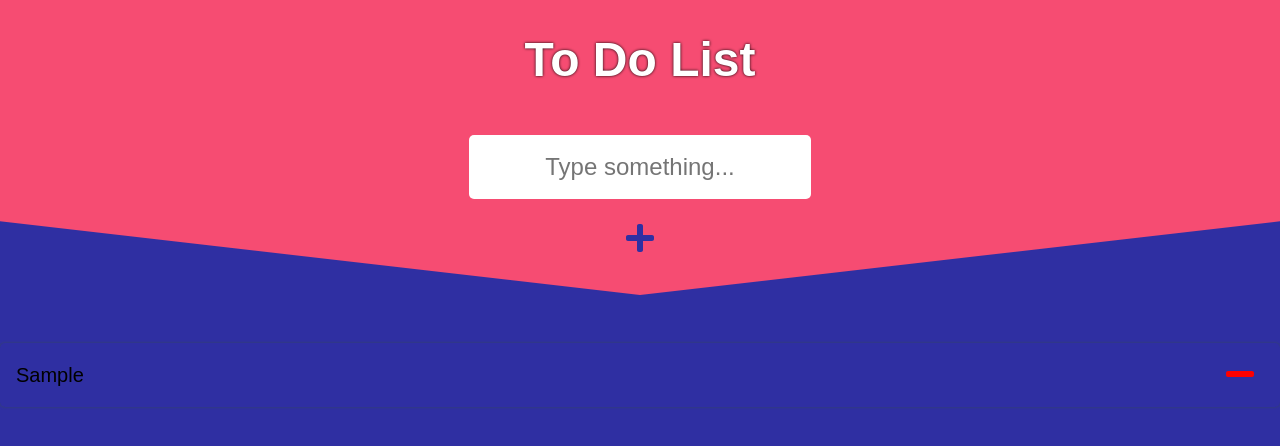
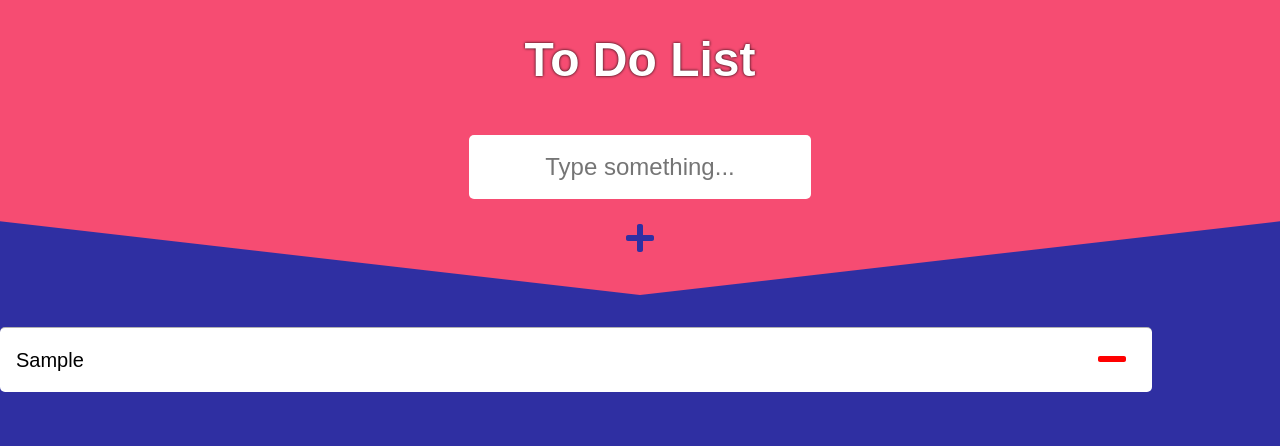
Before and after one commit to tiagological/to-do-list-vue, a Vue app: page / in a window 1280 px wide. Both pictures are taken after typing "Sample" into the empty fields and a click on the button 640 px from the left and 239 px from the top of the page. Shown: the top 446 px of the page. Built offline with nearby package versions, Linux system fonts and the light colour scheme; a web font is replaced by a local one.

Commit message:
Restyles item component

```diff
--- a/src/components/Item.vue
+++ b/src/components/Item.vue
@@ -1,9 +1,12 @@
 <template>
-  <div>
-    <p>{{item.text}}</p>
-    <button class="del-btn" v-on:click="$emit('delete-todo', item.id)">
-      <font-awesome-icon icon="minus" class="del-icon" />
-    </button>
+  <div class="item-container">
+    <div class="inner-container">
+      <span>{{item.text}}</span>
+
+      <button class="del-btn" v-on:click="$emit('delete-todo', item.id)">
+        <font-awesome-icon icon="minus" class="del-icon" />
+      </button>
+    </div>
   </div>
 </template>
 
@@ -17,19 +20,32 @@ export default {
 </script>
 
 <style scoped>
-div {
-  margin: 1rem 0;
+.item-container {
+  border-top: 1px solid rgb(0, 0, 0, 0.3);
   border-radius: 5px;
+  margin-bottom: 1rem;
+  background-color: #fff;
+  width: 100%;
+}
+
+@media only screen and (min-width: 1024px) {
+  .item-container {
+    width: 90%;
+  }
+}
+
+.inner-container {
+  width: 100%;
   padding: 0.5rem 1rem;
   display: flex;
   flex-direction: row;
   align-items: center;
-  justify-content: space-between;
-  box-shadow: 0 0 3px #35495e;
 }
 
-p {
+span {
   font-size: 1.25rem;
+  word-break: break-all;
+  hyphens: auto;
 }
 
 .del-btn {
@@ -37,10 +53,11 @@ p {
   font-weight: bold;
   height: 3rem;
   width: 3rem;
+  margin-left: auto;
+  flex-shrink: 0;
   background-color: transparent;
   border: transparent;
   border-radius: 50%;
-  transition: all 200ms;
 }
 
 .del-btn:hover {
```
